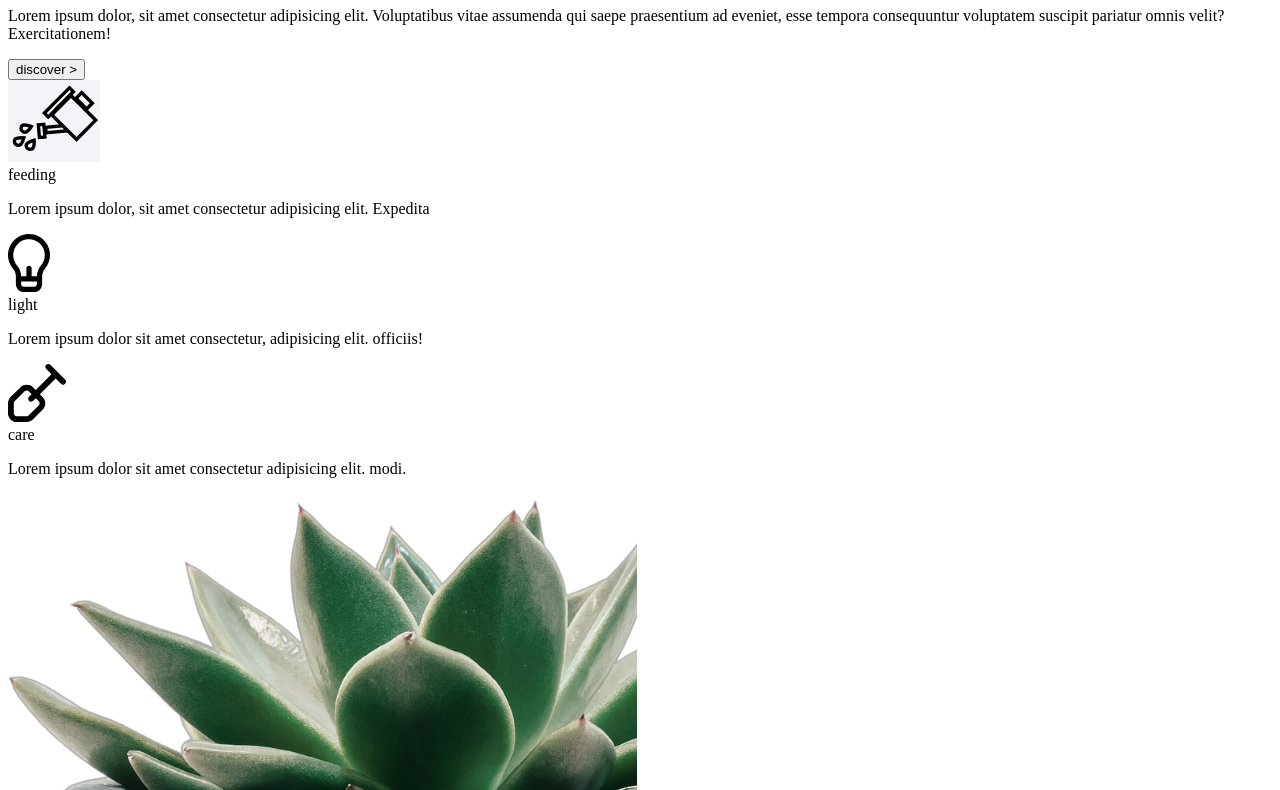
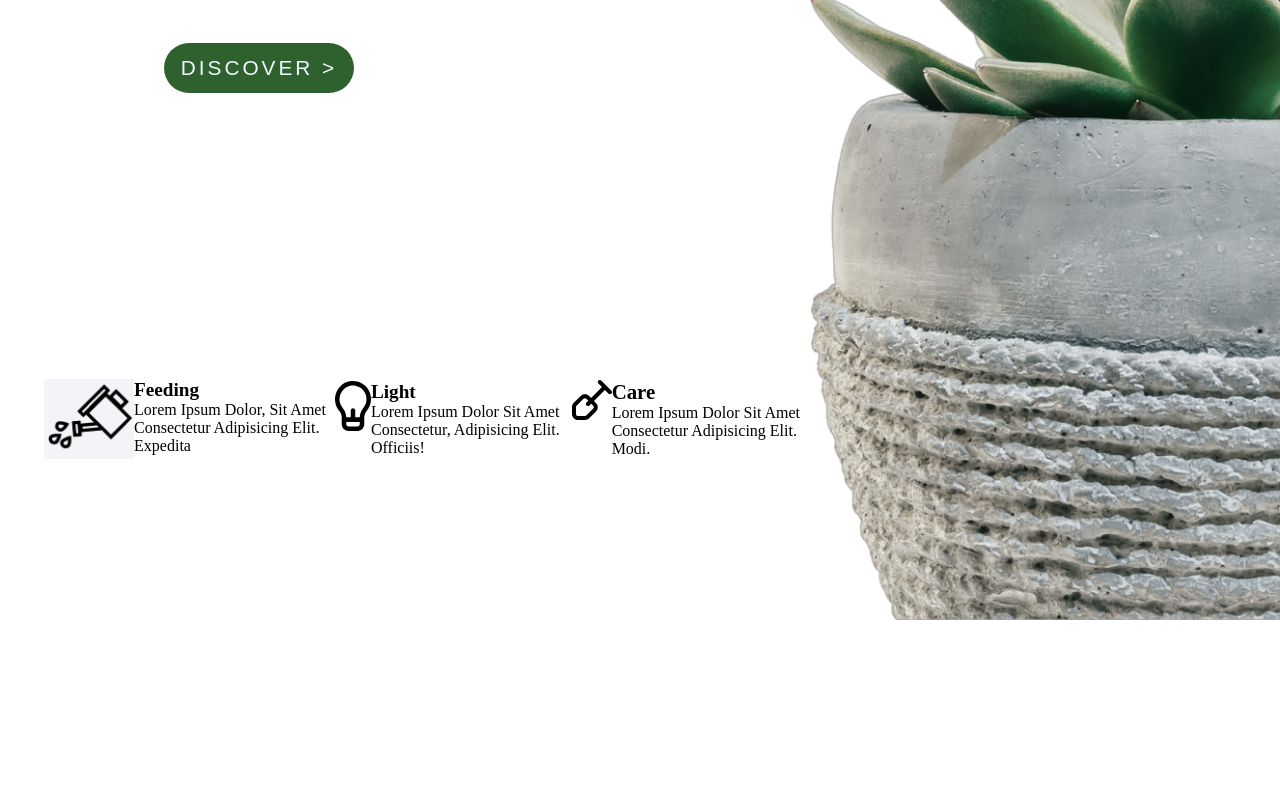
Before and after one commit to Hemant00verma/project5-htmlwithcss, a plain HTML site: page index.html in a window 1280 px wide. Shown: the part 292-1082 px from the top of the page. After the commit the page ends 912 px from the top, so only its background shows below. Drawn offline with Linux system fonts and the light colour scheme.

Commit message:
update css file formate

```diff
--- a/index.html
+++ b/index.html
@@ -4,7 +4,7 @@
     <meta charset="UTF-8">
     <meta name="viewport" content="width=device-width, initial-scale=1.0">
     <title>Document</title>
-    <link rel="stylesheet" href="c.css">
+    <link rel="stylesheet" href="style.css">
 </head>
 <body>
     <nav class="navv">
```
